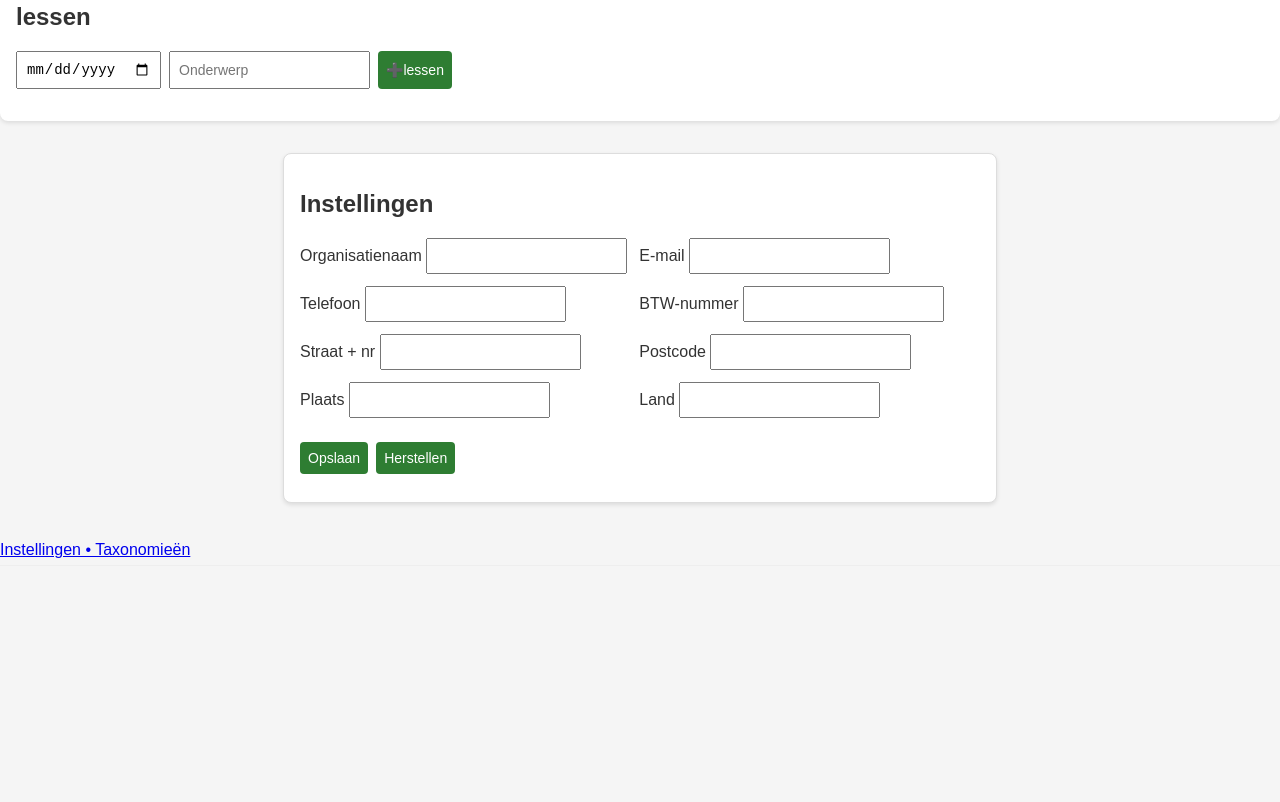
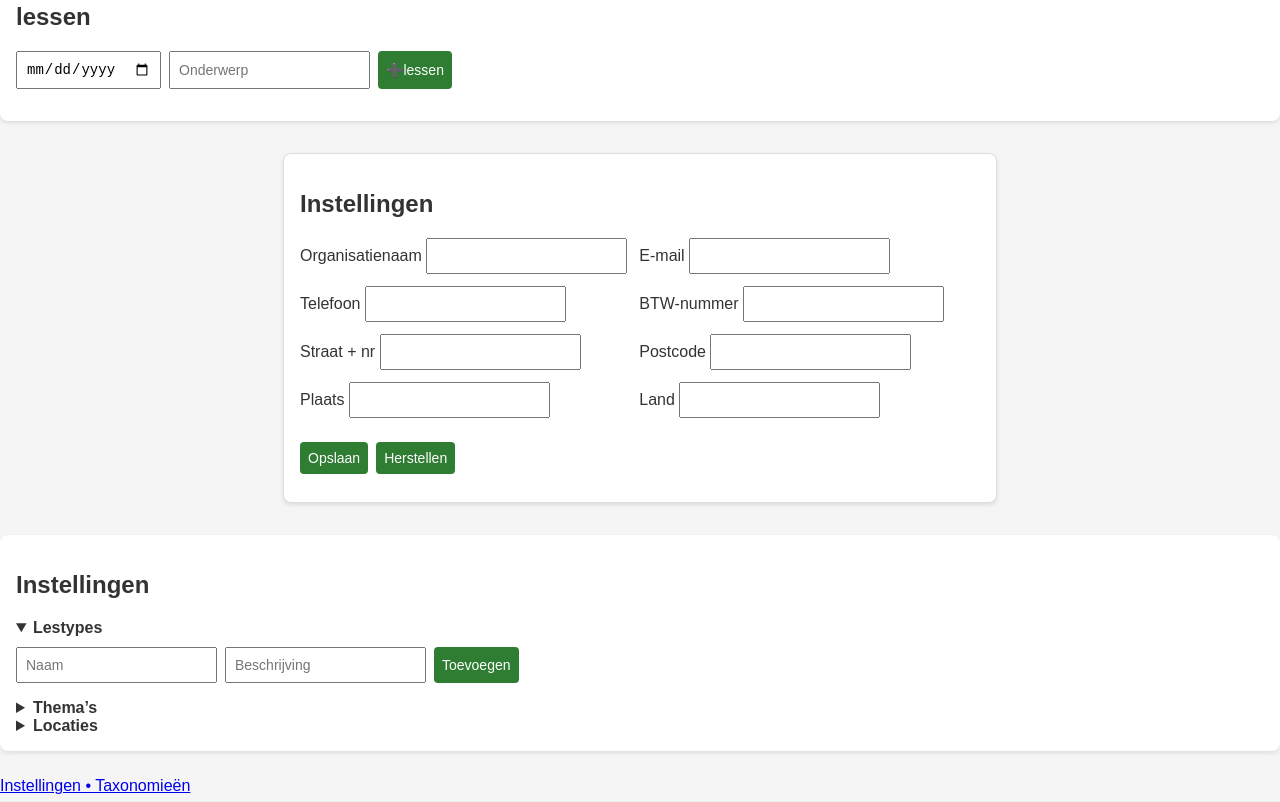
Before and after one commit to superhond-be/superhond-webapp, a website: page public/index.html in a window 1280 px wide. Shown: the part 1163-1965 px from the top of the page. Before the commit the page ends 1729 px from the top, so only its background shows below. Drawn offline with Linux system fonts and the light colour scheme; files whose address does not match are found by name.

Commit message:
Update index.html

```diff
--- a/public/index.html
+++ b/public/index.html
@@ -215,5 +215,40 @@
     </div>
   </form>
 </section>
+<section id="admin" style="margin-top:24px;">
+  <h2>Instellingen</h2>
+
+  <details open>
+    <summary><strong>Les­types</strong></summary>
+    <form id="form-lesson-type" style="margin:10px 0;">
+      <input id="lt-name" placeholder="Naam" required />
+      <input id="lt-desc" placeholder="Beschrijving" />
+      <button type="submit">Toevoegen</button>
+    </form>
+    <ul id="list-lesson-types"></ul>
+  </details>
+
+  <details>
+    <summary><strong>Thema’s</strong></summary>
+    <form id="form-theme" style="margin:10px 0;">
+      <input id="th-name" placeholder="Naam" required />
+      <input id="th-desc" placeholder="Beschrijving" />
+      <button type="submit">Toevoegen</button>
+    </form>
+    <ul id="list-themes"></ul>
+  </details>
+
+  <details>
+    <summary><strong>Locaties</strong></summary>
+    <form id="form-location" style="margin:10px 0;">
+      <input id="loc-name" placeholder="Naam" required />
+      <input id="loc-address" placeholder="Adres" />
+      <input id="loc-city" placeholder="Plaats" />
+      <input id="loc-postcode" placeholder="Postcode" />
+      <button type="submit">Toevoegen</button>
+    </form>
+    <ul id="list-locations"></ul>
+  </details>
+</section>
 <li><a href="/admin-taxonomies.html">Instellingen • Taxonomieën</a></li>
 <script src="/js/settings.js" defer></script>
```
